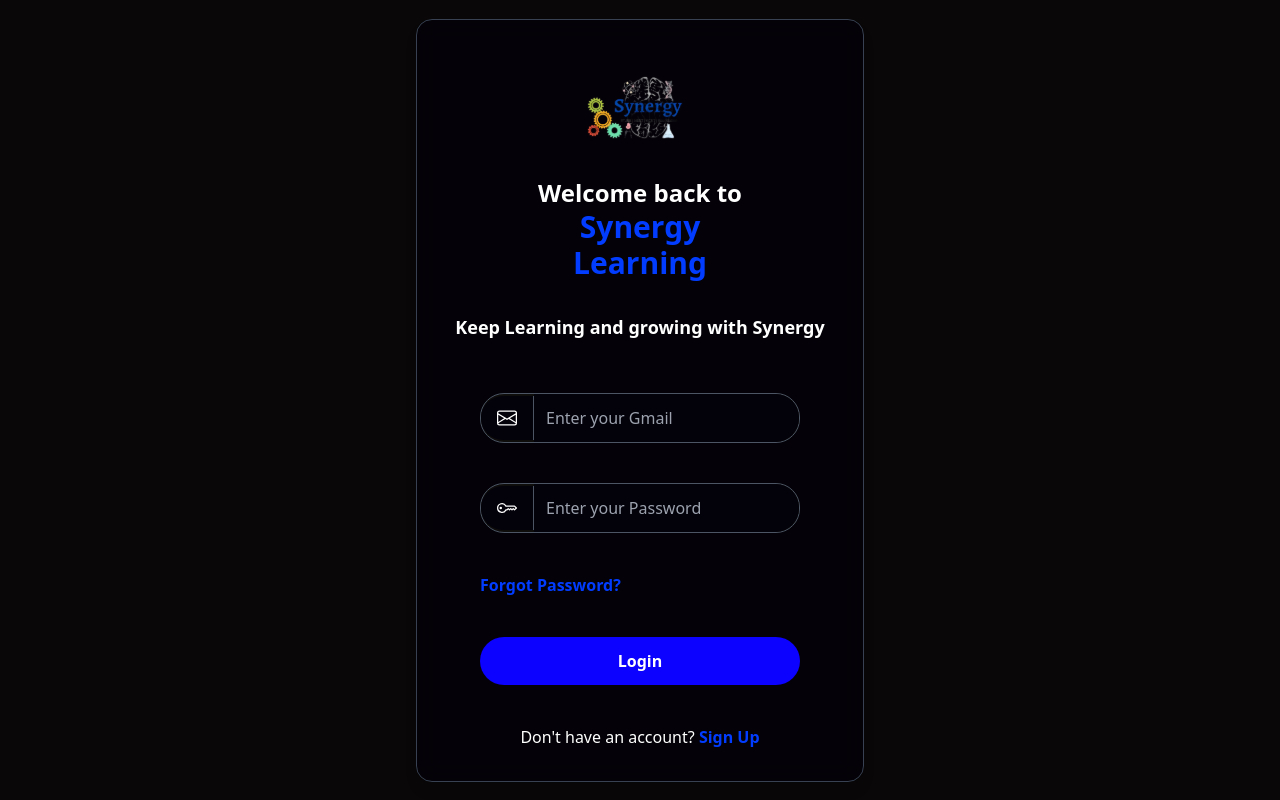
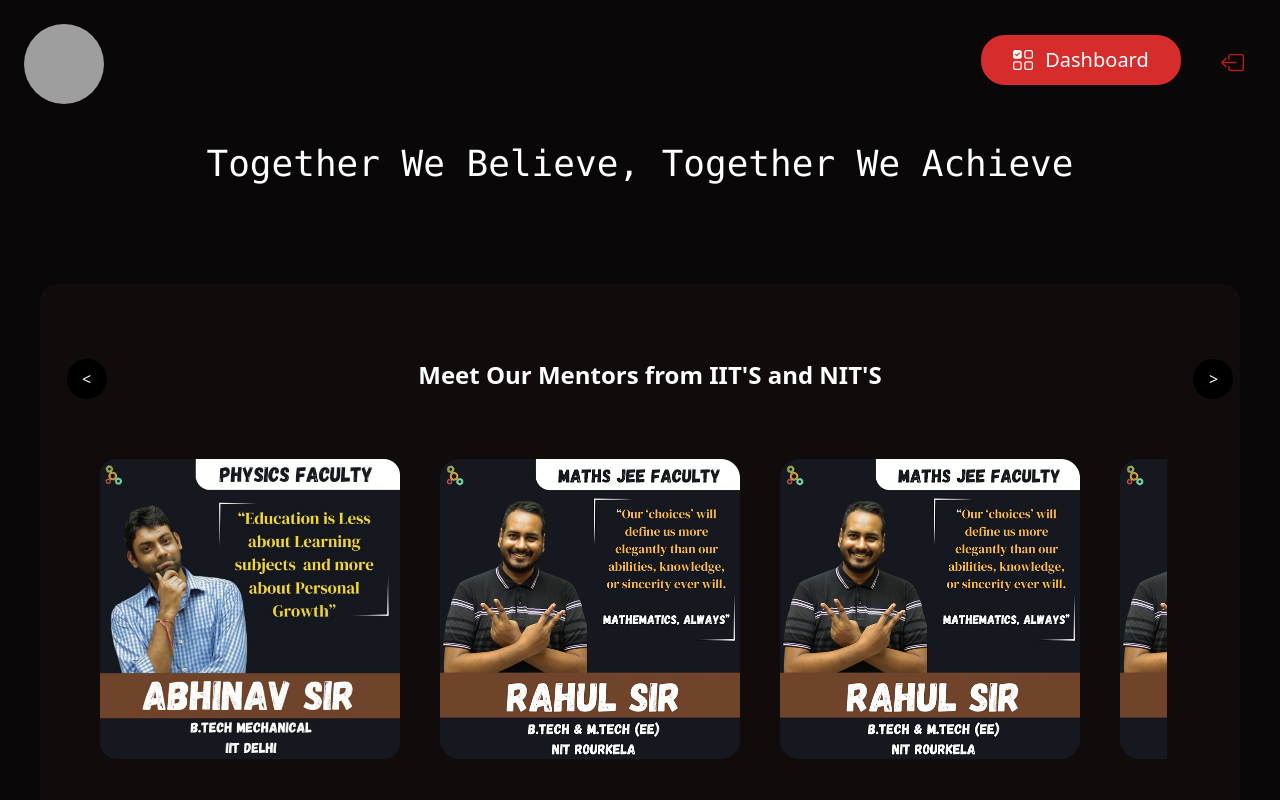
Before and after one commit to VinuBhau/SynergyLearningWebsite, a React (Vite) app: page / in a window 1280 px wide. Before the commit this address led to /login. Shown: the top 800 px of the page. Built offline with nearby package versions, Linux system fonts and the light colour scheme; no server answers; grey boxes are pictures that could not be loaded.

Commit message:
Update App.jsx

```diff
--- a/src/App.jsx
+++ b/src/App.jsx
@@ -22,7 +22,7 @@ function App() {
     <div className='top-0 left-0'>
       <Routes>
         <Route path='/login' element={<Login />} />
-        <Route path='/' element={authUser === null ? <Navigate to="/login" /> : <Home />} />
+        <Route path='/' element={<Home />} />
         <Route path='/signup' element={<SignUp />} />
         <Route path='/reset-password' element={<ResetPassword />} />
         <Route path='/Verify-Gmail' element={<VerifyGmail />} />
```
